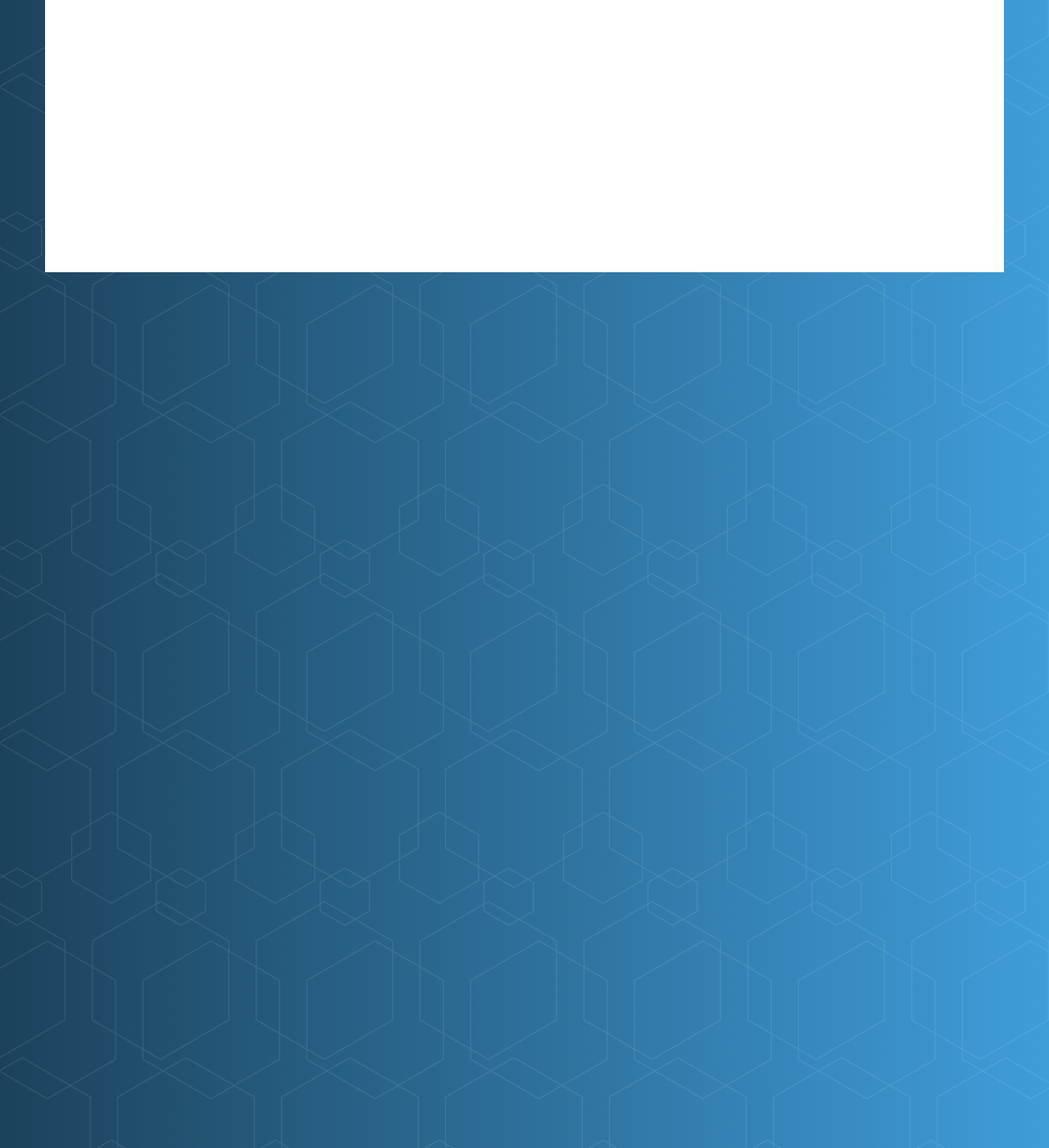
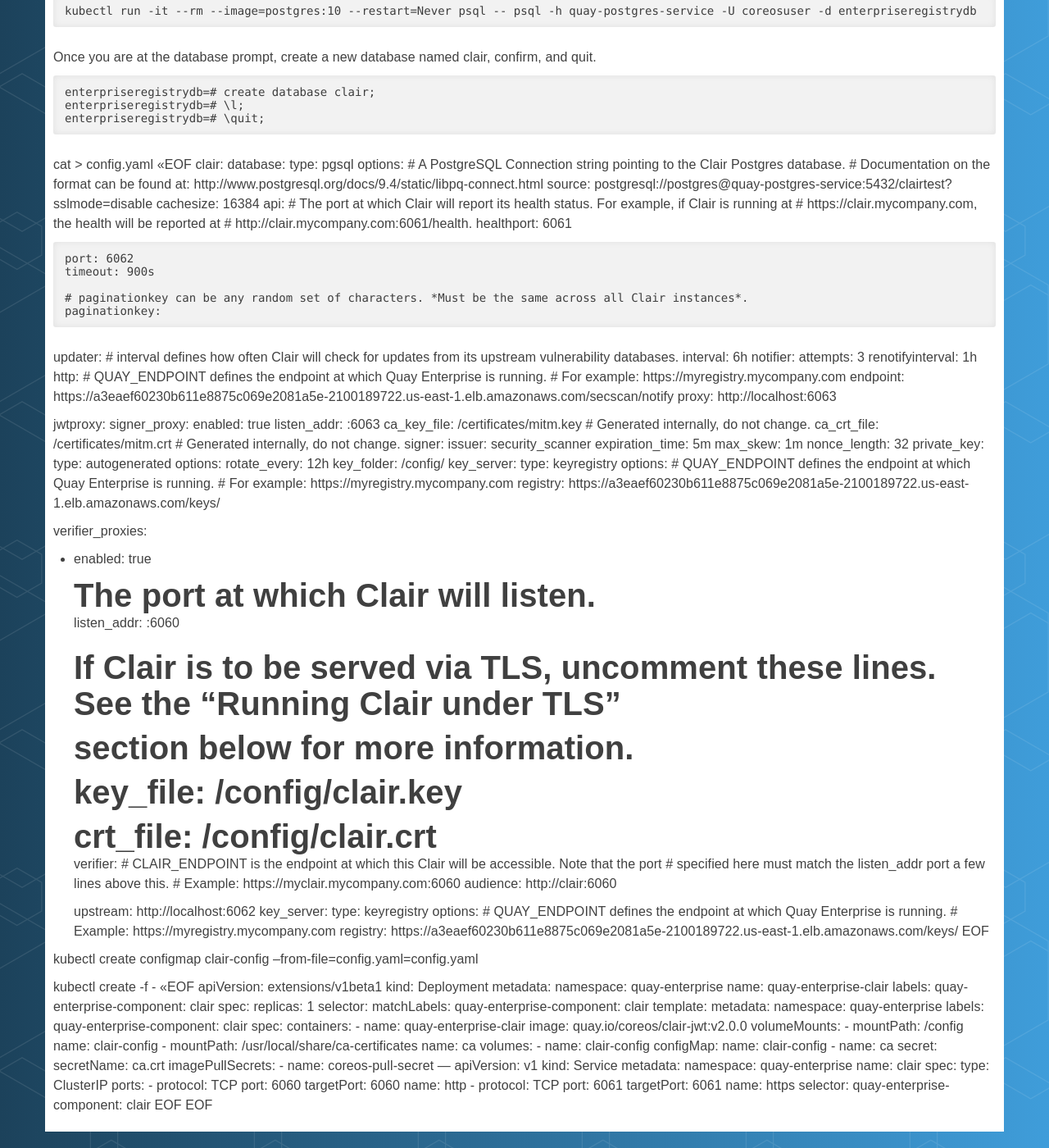
Before and after one commit to RedHatWorkshops/quay-workshop, a Jekyll site: the page built from content/labs/0011-clair.md, in a window 1280 px wide and 1400 px high, scrolled down 239 px. Shown: the whole window at 82% size. Built offline with Jekyll 4.4.1, drawn with Linux system fonts in a browser that asks for light colours; our own code applies the rules of GitHub Pages for plain Markdown files; some of the changed text lies outside the part shown.

Commit message:
exercise cleanup

````diff
--- a/content/labs/0011-clair.md
+++ b/content/labs/0011-clair.md
@@ -0,0 +1,164 @@
+---
+layout: lab
+title: Installing Clair
+permalink: /lab/clair/installing/
+module: Clair
+---
+
+Connect to the database. Enter password `coreostrainme`
+
+```
+kubectl run -it --rm --image=postgres:10 --restart=Never psql -- psql -h quay-postgres-service -U coreosuser -d enterpriseregistrydb
+```
+
+Once you are at the database prompt, create a new database named clair, confirm, and quit.
+
+```
+enterpriseregistrydb=# create database clair;
+enterpriseregistrydb=# \l;
+enterpriseregistrydb=# \quit;
+```
+
+cat > config.yaml <<EOF
+clair:
+  database:
+    type: pgsql
+    options:
+      # A PostgreSQL Connection string pointing to the Clair Postgres database.
+      # Documentation on the format can be found at: http://www.postgresql.org/docs/9.4/static/libpq-connect.html
+      source: postgresql://postgres@quay-postgres-service:5432/clairtest?sslmode=disable
+      cachesize: 16384
+  api:
+    # The port at which Clair will report its health status. For example, if Clair is running at
+    # https://clair.mycompany.com, the health will be reported at
+    # http://clair.mycompany.com:6061/health.
+    healthport: 6061
+
+    port: 6062
+    timeout: 900s
+
+    # paginationkey can be any random set of characters. *Must be the same across all Clair instances*.
+    paginationkey:
+
+  updater:
+    # interval defines how often Clair will check for updates from its upstream vulnerability databases.
+    interval: 6h
+    notifier:
+      attempts: 3
+      renotifyinterval: 1h
+      http:
+        # QUAY_ENDPOINT defines the endpoint at which Quay Enterprise is running.
+        # For example: https://myregistry.mycompany.com
+        endpoint: https://a3eaef60230b611e8875c069e2081a5e-2100189722.us-east-1.elb.amazonaws.com/secscan/notify
+        proxy: http://localhost:6063
+
+jwtproxy:
+  signer_proxy:
+    enabled: true
+    listen_addr: :6063
+    ca_key_file: /certificates/mitm.key # Generated internally, do not change.
+    ca_crt_file: /certificates/mitm.crt # Generated internally, do not change.
+    signer:
+      issuer: security_scanner
+      expiration_time: 5m
+      max_skew: 1m
+      nonce_length: 32
+      private_key:
+        type: autogenerated
+        options:
+          rotate_every: 12h
+          key_folder: /config/
+          key_server:
+            type: keyregistry
+            options:
+              # QUAY_ENDPOINT defines the endpoint at which Quay Enterprise is running.
+              # For example: https://myregistry.mycompany.com
+              registry: https://a3eaef60230b611e8875c069e2081a5e-2100189722.us-east-1.elb.amazonaws.com/keys/
+
+
+  verifier_proxies:
+  - enabled: true
+    # The port at which Clair will listen.
+    listen_addr: :6060
+
+    # If Clair is to be served via TLS, uncomment these lines. See the "Running Clair under TLS"
+    # section below for more information.
+    # key_file: /config/clair.key
+    # crt_file: /config/clair.crt
+
+    verifier:
+      # CLAIR_ENDPOINT is the endpoint at which this Clair will be accessible. Note that the port
+      # specified here must match the listen_addr port a few lines above this.
+      # Example: https://myclair.mycompany.com:6060
+      audience: http://clair:6060
+
+      upstream: http://localhost:6062
+      key_server:
+        type: keyregistry
+        options:
+          # QUAY_ENDPOINT defines the endpoint at which Quay Enterprise is running.
+          # Example: https://myregistry.mycompany.com
+          registry: https://a3eaef60230b611e8875c069e2081a5e-2100189722.us-east-1.elb.amazonaws.com/keys/
+EOF
+
+
+kubectl create configmap clair-config --from-file=config.yaml=config.yaml
+
+
+kubectl create -f - <<EOF
+apiVersion: extensions/v1beta1
+kind: Deployment
+metadata:
+  namespace: quay-enterprise
+  name: quay-enterprise-clair
+  labels:
+    quay-enterprise-component: clair
+spec:
+  replicas: 1
+  selector:
+    matchLabels:
+      quay-enterprise-component: clair
+  template:
+    metadata:
+      namespace: quay-enterprise
+      labels:
+        quay-enterprise-component: clair
+    spec:
+      containers:
+      - name: quay-enterprise-clair
+        image: quay.io/coreos/clair-jwt:v2.0.0
+        volumeMounts:
+        - mountPath: /config
+          name: clair-config
+        - mountPath: /usr/local/share/ca-certificates
+          name: ca
+      volumes:
+      - name: clair-config
+        configMap:
+          name: clair-config
+      - name: ca
+        secret:
+          secretName: ca.crt
+      imagePullSecrets:
+        - name: coreos-pull-secret
+---
+apiVersion: v1
+kind: Service
+metadata:
+  namespace: quay-enterprise
+  name: clair
+spec:
+  type: ClusterIP
+  ports:
+    - protocol: TCP
+      port: 6060
+      targetPort: 6060
+      name: http
+    - protocol: TCP
+      port: 6061
+      targetPort: 6061
+      name: https
+  selector:
+    quay-enterprise-component: clair
+EOF
+EOF
````
Also changed, not shown: content/labs/0002-docker-101.md (+15 -1 lines), content/labs/0003-install-postgres.md (+1 -1 lines), content/labs/0004-install-quay-enterprise.md (+97 -8 lines), content/labs/0005-configure-docker.md (+31 -12 lines), content/labs/0006-pulling-pushing-images.md (+5 -15 lines), content/labs/0007-build-worker.md (added, +100 -0 lines), content/labs/0008-dockerfiles.md (added, +52 -0 lines).
